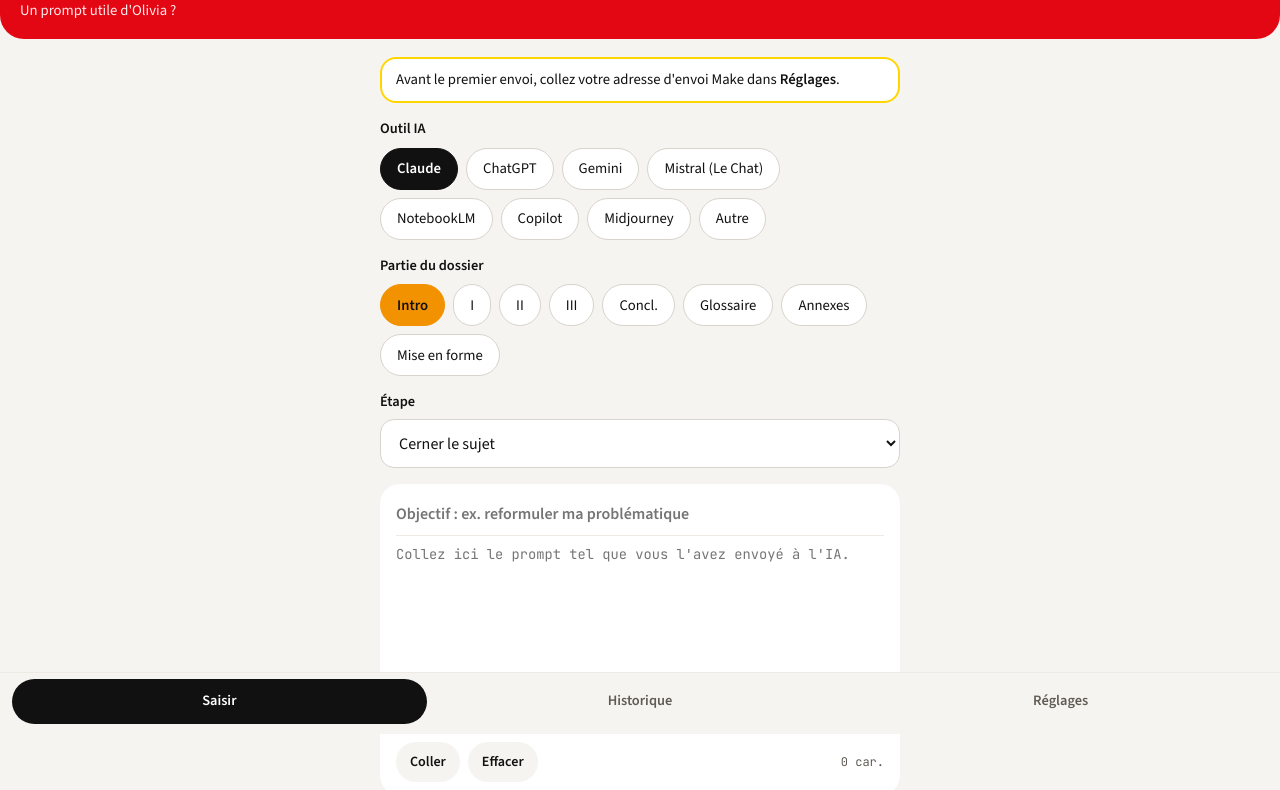
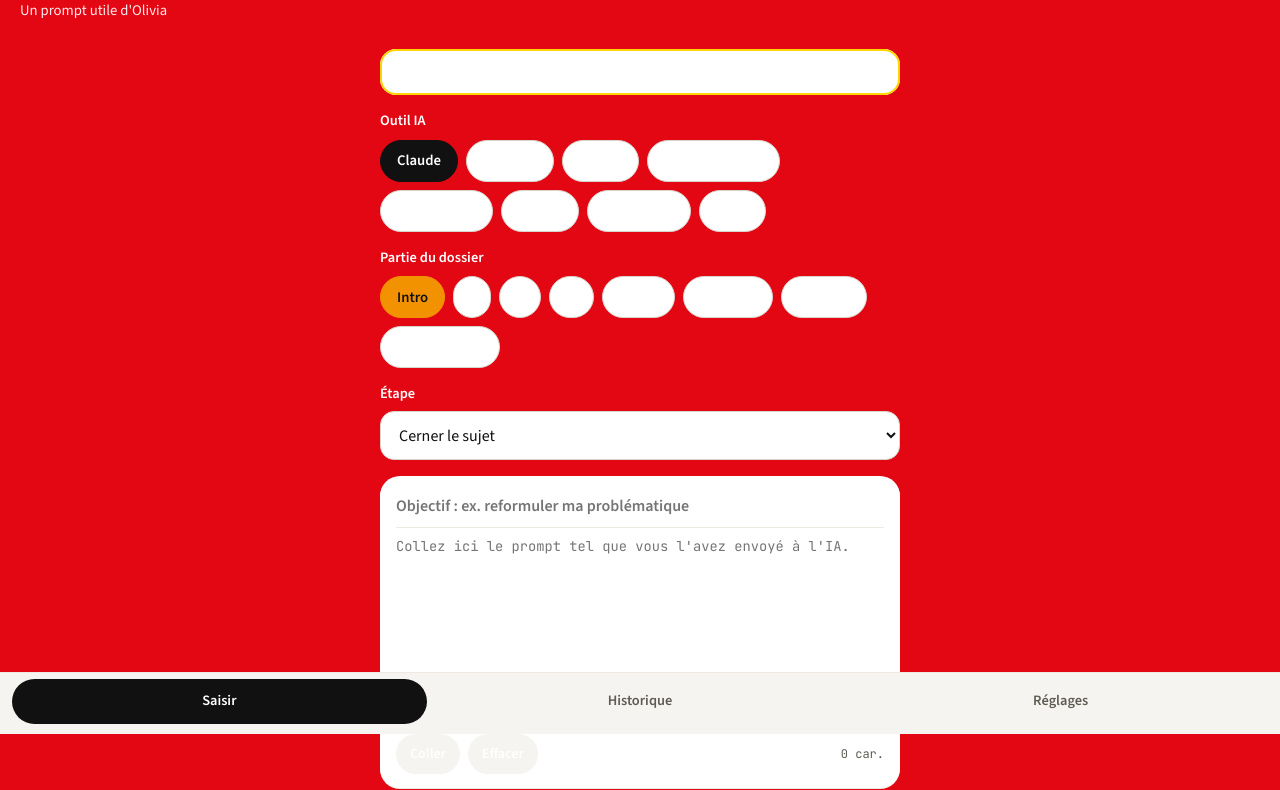
Before and after one commit to oliviasedes-ai/Journal-de-prompt-Olivia, a plain HTML site: page journal-prompts-main/index.html in a window 1280 px wide. Shown: the part 66-856 px from the top of the page. Drawn offline with nearby package versions, Linux system fonts and the light colour scheme.

Commit message:
Fix tagline paragraph in index.html

```diff
--- a/journal-prompts-main/index.html
+++ b/journal-prompts-main/index.html
@@ -107,9 +107,7 @@ nav button[aria-current="page"]{background:var(--ink);color:var(--ink-fg)}
       <button type="button" data-ep="PPC" aria-pressed="false">PPC</button>
     </div>
   </div>
-<p class="tagline">Un prompt utile d'Olivia ? <span id="net" hidden>hors ligne</span></p>
-</header>
-
+<p class="tagline">Un prompt utile d'Olivia <span id="net" hidden>hors ligne</span></p>
 <main>
   <!-- ÉCRAN 1 : SAISIE -->
   <section id="view-saisir">
```
